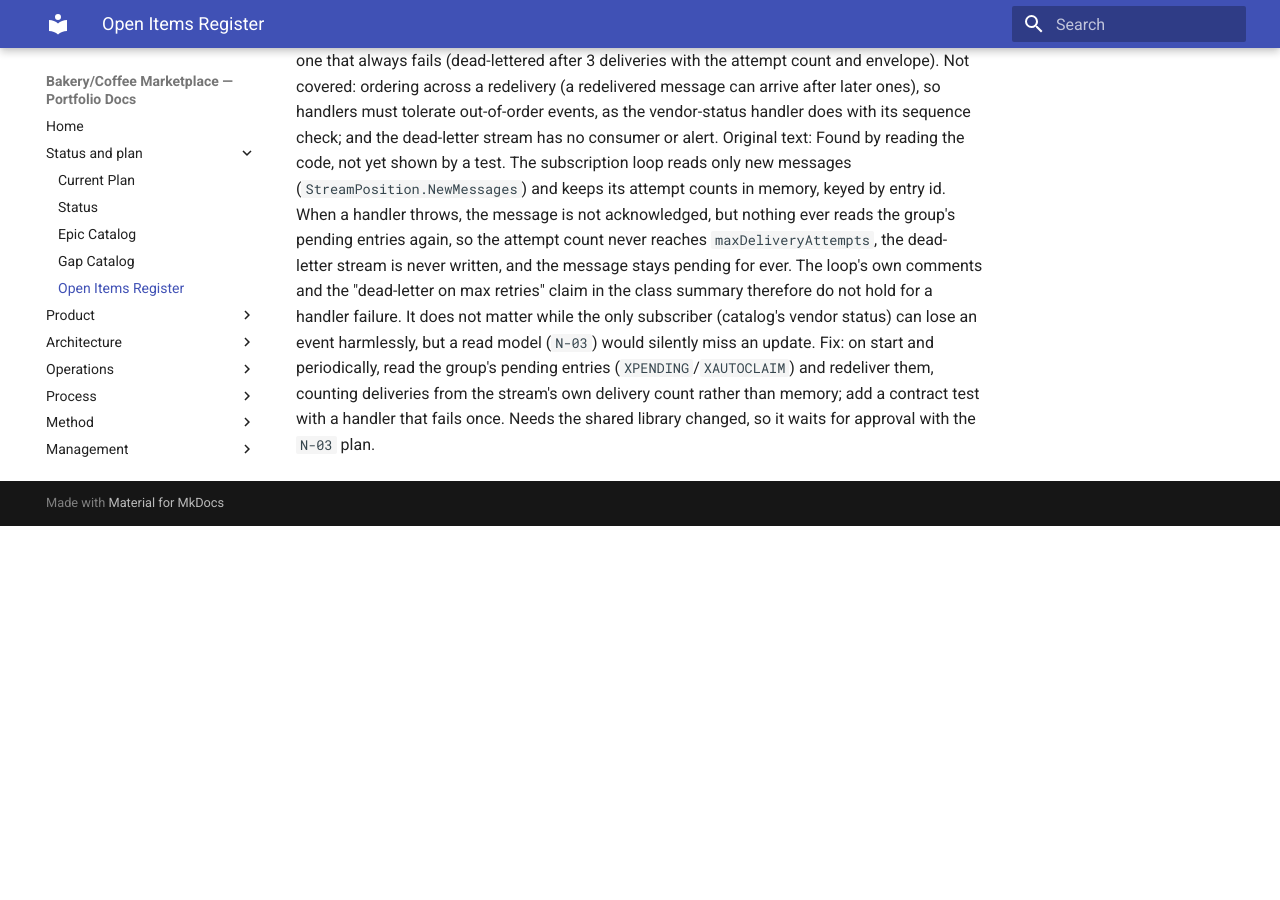
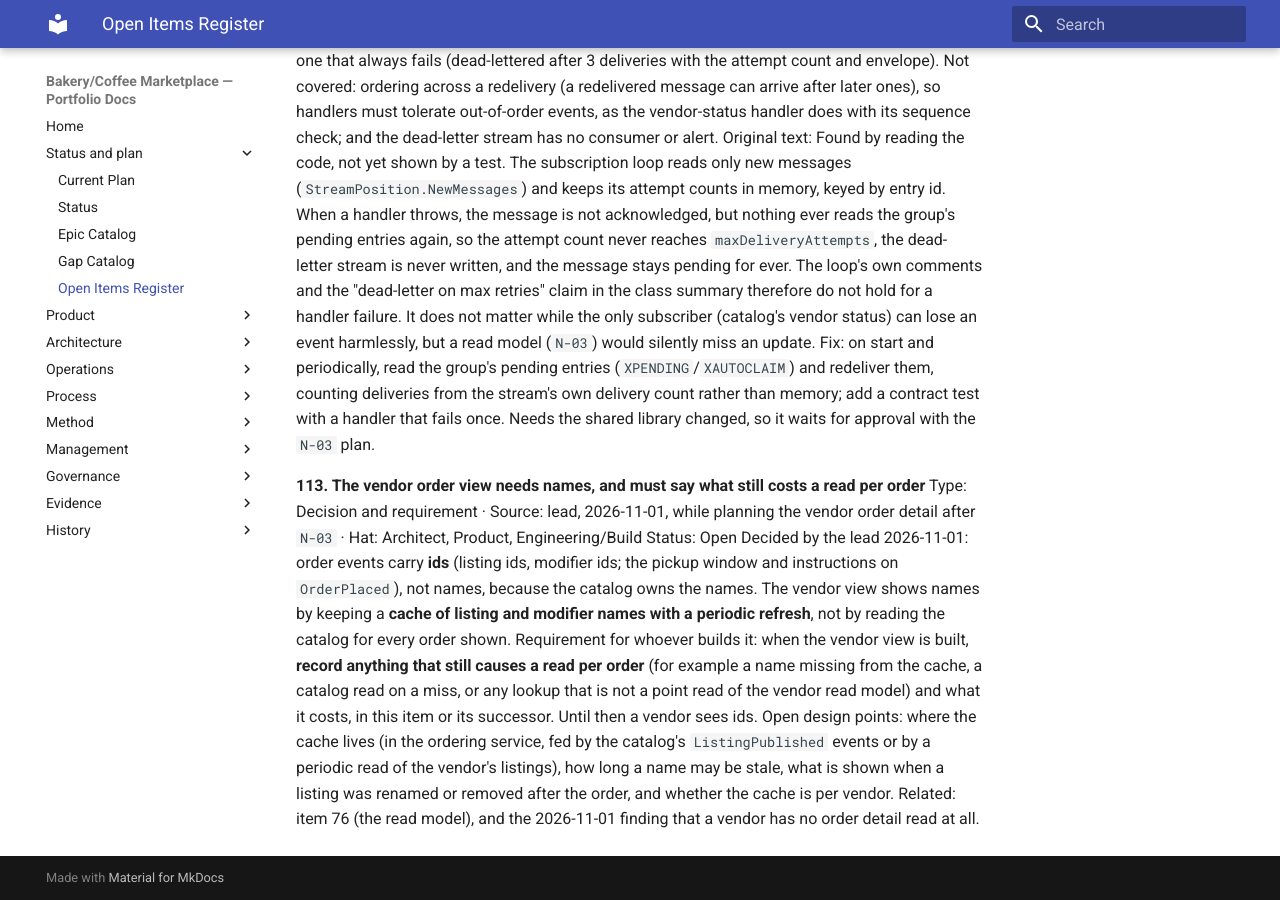
Before and after one commit to benjamin-hedrick/bakery-marketplace, an MkDocs documentation site: the page built from docs/governance/open-items-register.md, in a window 1280 px wide and 900 px high, scrolled down 31608 px. Built offline with MkDocs 1.6.1 and Material for MkDocs 9.7.7, drawn with Linux system fonts in a browser that asks for light colours; before the commit the page ends 32134 px from its top, so only the background shows below that.

Commit message:
Register item 113: ids on events, names from a refreshed cache in the vendor view, and a note of any per-order read (decision of 2026-11-01)
Co-Authored-By: Claude Sonnet 5.5 <noreply@anthropic.com>

```diff
--- a/docs/governance/open-items-register.md
+++ b/docs/governance/open-items-register.md
@@ -613,3 +613,8 @@ Type: Latent defect · Source: found 2026-11-01 reading `RedisStreamsEventTransp
 Status: Resolved 2026-11-01
 Resolution: the subscription loop now reads the group's pending entries as well as new messages. A message idle for `redeliverAfter` (30 seconds by default, a constructor parameter) is claimed and the handler runs again, with the delivery count taken from Redis; at `maxDeliveryAttempts` it is copied to `events:{type}:dead-letter` and acknowledged. A consumer that died leaves its pending messages for the others to claim. Shown against the local Redis with a handler that fails once (delivered again, succeeds, nothing left pending) and one that always fails (dead-lettered after 3 deliveries with the attempt count and envelope). Not covered: ordering across a redelivery (a redelivered message can arrive after later ones), so handlers must tolerate out-of-order events, as the vendor-status handler does with its sequence check; and the dead-letter stream has no consumer or alert.
 Original text: Found by reading the code, not yet shown by a test. The subscription loop reads only new messages (`StreamPosition.NewMessages`) and keeps its attempt counts in memory, keyed by entry id. When a handler throws, the message is not acknowledged, but nothing ever reads the group's pending entries again, so the attempt count never reaches `maxDeliveryAttempts`, the dead-letter stream is never written, and the message stays pending for ever. The loop's own comments and the "dead-letter on max retries" claim in the class summary therefore do not hold for a handler failure. It does not matter while the only subscriber (catalog's vendor status) can lose an event harmlessly, but a read model (`N-03`) would silently miss an update. Fix: on start and periodically, read the group's pending entries (`XPENDING`/`XAUTOCLAIM`) and redeliver them, counting deliveries from the stream's own delivery count rather than memory; add a contract test with a handler that fails once. Needs the shared library changed, so it waits for approval with the `N-03` plan.
+
+**113. The vendor order view needs names, and must say what still costs a read per order**
+Type: Decision and requirement · Source: lead, 2026-11-01, while planning the vendor order detail after `N-03` · Hat: Architect, Product, Engineering/Build
+Status: Open
+Decided by the lead 2026-11-01: order events carry **ids** (listing ids, modifier ids; the pickup window and instructions on `OrderPlaced`), not names, because the catalog owns the names. The vendor view shows names by keeping a **cache of listing and modifier names with a periodic refresh**, not by reading the catalog for every order shown. Requirement for whoever builds it: when the vendor view is built, **record anything that still causes a read per order** (for example a name missing from the cache, a catalog read on a miss, or any lookup that is not a point read of the vendor read model) and what it costs, in this item or its successor. Until then a vendor sees ids. Open design points: where the cache lives (in the ordering service, fed by the catalog's `ListingPublished` events or by a periodic read of the vendor's listings), how long a name may be stale, what is shown when a listing was renamed or removed after the order, and whether the cache is per vendor. Related: item 76 (the read model), and the 2026-11-01 finding that a vendor has no order detail read at all.
```
Also changed, not shown: docs/product/backlog/STATUS.md (+3 -2 lines).
